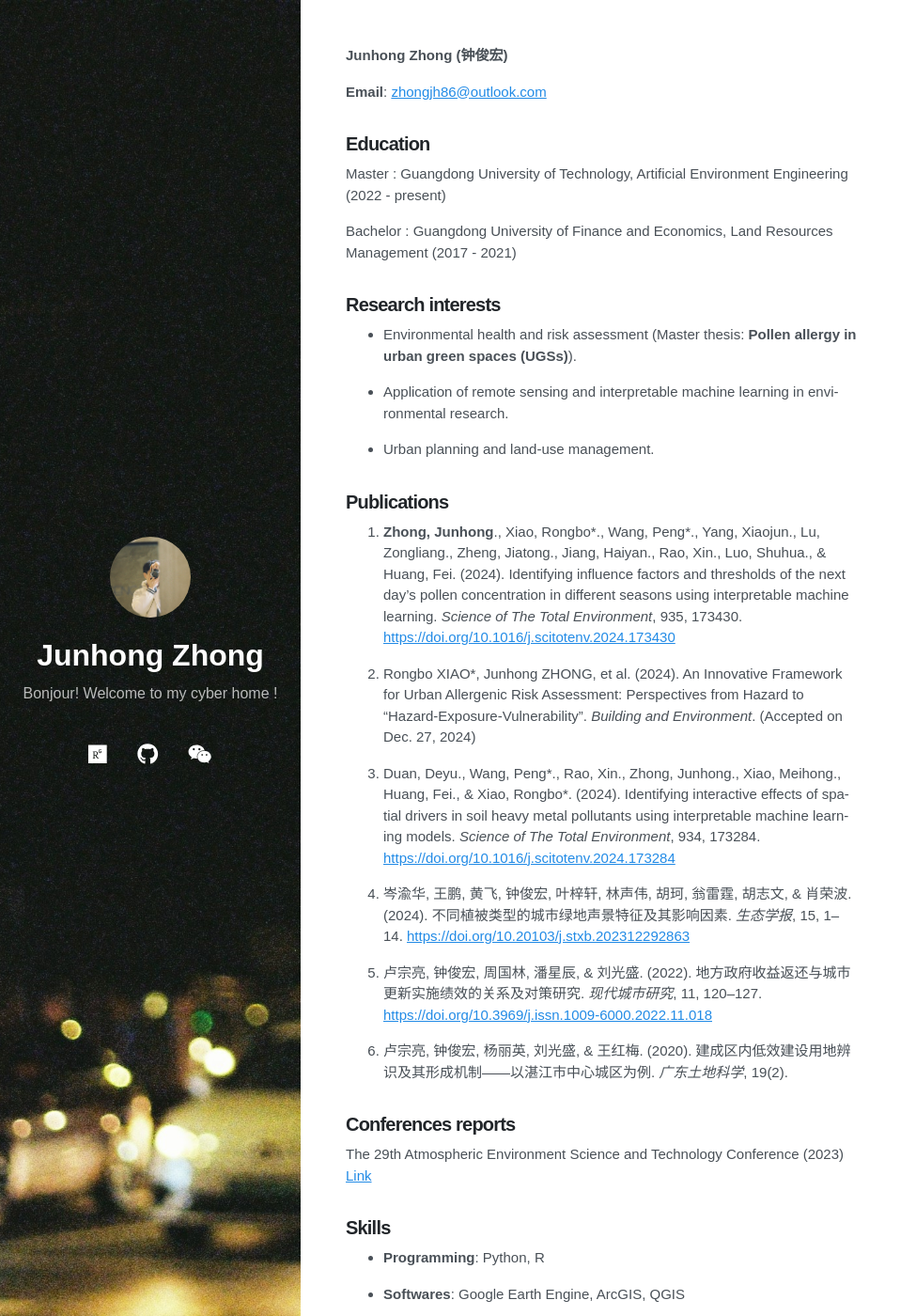
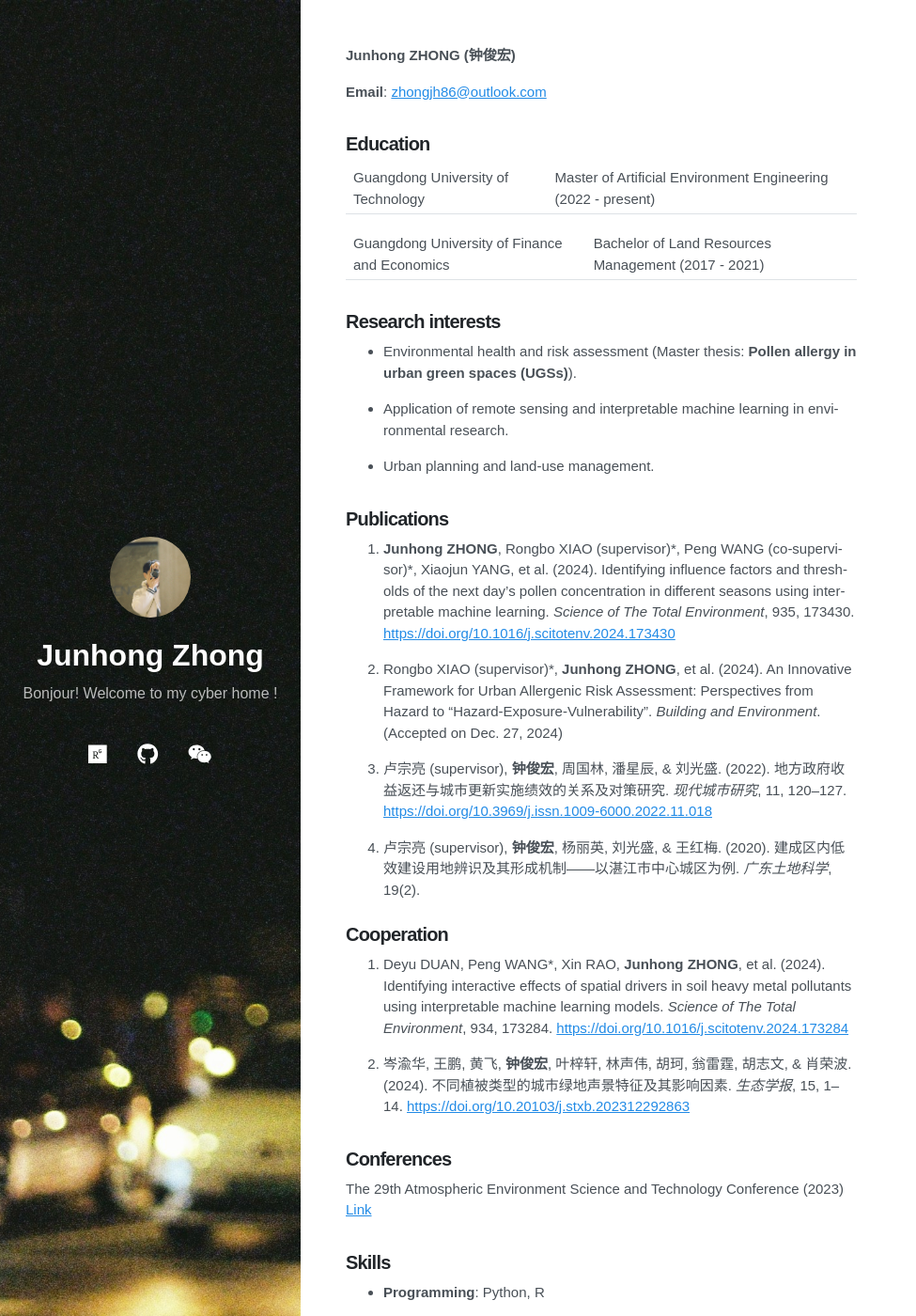
Before and after one commit to gtzjh/gtzjh.github.io, a Jekyll site: the page built from index.md, in a window 1280 px wide and 1400 px high. Shown: the whole window at 94% size, without its empty margins (0-975 px from the left). Built offline with Jekyll 4.4.1, drawn with Linux system fonts in a browser that asks for light colours; nearby versions of some CDN libraries; some of the changed text lies outside the part shown.

Commit message:
update publication

```diff
--- a/index.md
+++ b/index.md
@@ -6,15 +6,15 @@ math: true
 ---
 
 
-**Junhong Zhong (钟俊宏)**
+**Junhong ZHONG (钟俊宏)**
 
 **Email**: [zhongjh86@outlook.com](mailto:zhongjh86@outlook.com)
 
 ## Education
 
-Master : Guangdong University of Technology, Artificial Environment Engineering  (2022 - present)
+Guangdong University of Technology | Master of Artificial Environment Engineering (2022 - present)
 
-Bachelor : Guangdong University of Finance and Economics, Land Resources Management  (2017 - 2021)
+Guangdong University of Finance and Economics | Bachelor of Land Resources Management (2017 - 2021)
 
 ## Research interests
 
@@ -26,30 +26,33 @@ Bachelor : Guangdong University of Finance and Economics, Land Resources Managem
 
 ## Publications
 
-1. **Zhong, Junhong**., Xiao, Rongbo\*., Wang, Peng\*., Yang, Xiaojun., Lu, Zongliang., Zheng, Jiatong., Jiang, Haiyan., Rao, Xin., Luo, Shuhua., & Huang, Fei. (2024). Identifying influence factors and thresholds of the next day’s pollen concentration in different seasons using interpretable machine learning. *Science of The Total Environment*, 935, 173430. [https://doi.org/10.1016/j.scitotenv.2024.173430](https://doi.org/10.1016/j.scitotenv.2024.173430)
+1. **Junhong ZHONG**, Rongbo XIAO (supervisor)\*, Peng WANG (co-supervisor)\*, Xiaojun YANG, et al. (2024). Identifying influence factors and thresholds of the next day’s pollen concentration in different seasons using interpretable machine learning. *Science of The Total Environment*, 935, 173430. [https://doi.org/10.1016/j.scitotenv.2024.173430](https://doi.org/10.1016/j.scitotenv.2024.173430)
 
-3. Rongbo XIAO\*, Junhong ZHONG, et al. (2024). An Innovative Framework for Urban Allergenic Risk Assessment: Perspectives from Hazard to “Hazard-Exposure-Vulnerability”. *Building and Environment*. (Accepted on Dec. 27, 2024)
+2. Rongbo XIAO (supervisor)\*, **Junhong ZHONG**, et al. (2024). An Innovative Framework for Urban Allergenic Risk Assessment: Perspectives from Hazard to “Hazard-Exposure-Vulnerability”. *Building and Environment*. (Accepted on Dec. 27, 2024)
 
-4. Duan, Deyu., Wang, Peng\*., Rao, Xin., Zhong, Junhong., Xiao, Meihong., Huang, Fei., & Xiao, Rongbo\*. (2024). Identifying interactive effects of spatial drivers in soil heavy metal pollutants using interpretable machine learning models. *Science of The Total Environment*, 934, 173284. [https://doi.org/10.1016/j.scitotenv.2024.173284](https://doi.org/10.1016/j.scitotenv.2024.173284)
+3. 卢宗亮 (supervisor), **钟俊宏**, 周国林, 潘星辰, & 刘光盛. (2022). 地方政府收益返还与城市更新实施绩效的关系及对策研究. *现代城市研究*, 11, 120–127. [https://doi.org/10.3969/j.issn.1009-6000.2022.11.018](https://doi.org/10.3969/j.issn.1009-6000.2022.11.018)
 
-5. 岑渝华, 王鹏, 黄飞, 钟俊宏, 叶梓轩, 林声伟, 胡珂, 翁雷霆, 胡志文, & 肖荣波. (2024). 不同植被类型的城市绿地声景特征及其影响因素. *生态学报*, 15, 1–14. [https://doi.org/10.20103/j.stxb.202312292863](https://doi.org/10.20103/j.stxb.202312292863)
-
-6. 卢宗亮, 钟俊宏, 周国林, 潘星辰, & 刘光盛. (2022). 地方政府收益返还与城市更新实施绩效的关系及对策研究. *现代城市研究*, 11, 120–127. [https://doi.org/10.3969/j.issn.1009-6000.2022.11.018](https://doi.org/10.3969/j.issn.1009-6000.2022.11.018)
-
-7. 卢宗亮, 钟俊宏, 杨丽英, 刘光盛, & 王红梅. (2020). 建成区内低效建设用地辨识及其形成机制——以湛江市中心城区为例. *广东土地科学*, 19(2).
+4. 卢宗亮 (supervisor), **钟俊宏**, 杨丽英, 刘光盛, & 王红梅. (2020). 建成区内低效建设用地辨识及其形成机制——以湛江市中心城区为例. *广东土地科学*, 19(2).
 
 
-## Conferences reports
+### Cooperation
 
-The 29th Atmospheric Environment Science and Technology Conference (2023)   [Link](https://wx.vzan.com/live/page/1502963080?v=1700817151441)
+5. Deyu DUAN, Peng WANG\*, Xin RAO, **Junhong ZHONG**, et al. (2024). Identifying interactive effects of spatial drivers in soil heavy metal pollutants using interpretable machine learning models. *Science of The Total Environment*, 934, 173284. [https://doi.org/10.1016/j.scitotenv.2024.173284](https://doi.org/10.1016/j.scitotenv.2024.173284)
+
+6. 岑渝华, 王鹏, 黄飞, **钟俊宏**, 叶梓轩, 林声伟, 胡珂, 翁雷霆, 胡志文, & 肖荣波. (2024). 不同植被类型的城市绿地声景特征及其影响因素. *生态学报*, 15, 1–14. [https://doi.org/10.20103/j.stxb.202312292863](https://doi.org/10.20103/j.stxb.202312292863)
+
+
+## Conferences
+
+The 29th Atmospheric Environment Science and Technology Conference (2023) [Link](https://wx.vzan.com/live/page/1502963080?v=1700817151441)
 
 
 ## Skills
 
 - **Programming**: Python, R
 
-- **Softwares**: Google Earth Engine, ArcGIS, QGIS
+- **Softwares**: Google Earth Engine, ArcGIS, QGIS, Fragstats
 
 - **Analysis**: Interpretable Machine Learning, Statistics, Remote Sensing
 
-- **Other**: Basic Linux, Docker
+- **Other**: Linux, Docker
```
